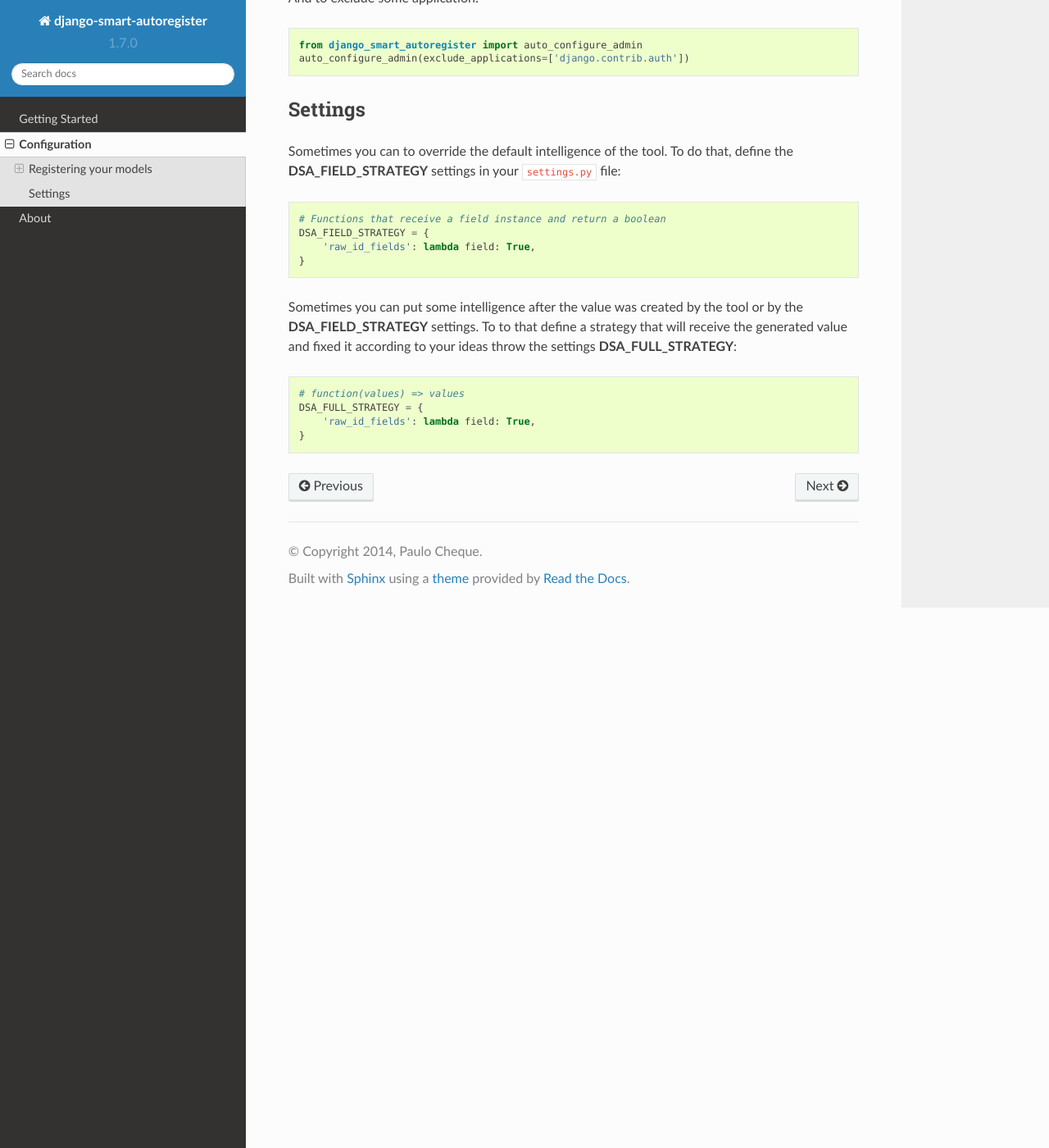
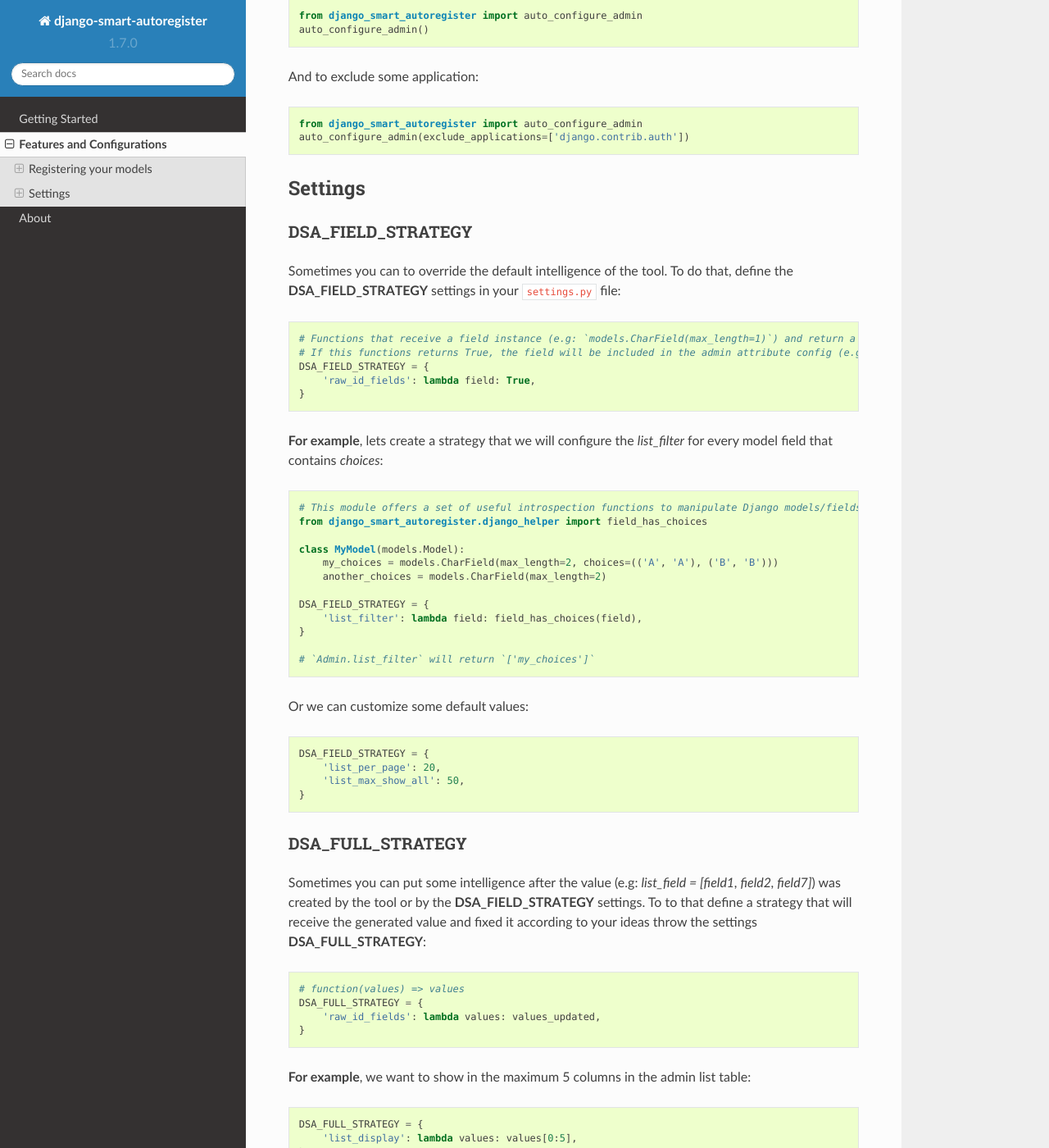
Before and after one commit to paulocheque/django-smart-autoregister, a Sphinx documentation site: the page built from docs/source/features.rst, in a window 1280 px wide and 1400 px high, scrolled down 1407 px. Shown: the whole window at 82% size. Built offline with Sphinx 7.4.7 and the Read the Docs theme 2.0.0, drawn with Linux system fonts in a browser that asks for light colours; some of the changed text lies outside the part shown.

Commit message:
Better documentation with examples

```diff
--- a/docs/source/features.rst
+++ b/docs/source/features.rst
@@ -1,6 +1,6 @@
 .. _more:
 
-Configuration
+Features and Configurations
 *******************************************************************************
 
 https://docs.djangoproject.com/en/dev/ref/contrib/admin/
@@ -9,12 +9,17 @@
 Registering your models
 ===============================================================================
 
-Do not use the standard Django method to register your application::
+**Do not use** the standard Django method to register your application::
 
     from django.contrib import admin
     admin.site.register(YourModel, YourModelAdmin)
 
-Rather that, register your models using the DSA methods, by *model* or *app* that it is explained in the following sections.
+Rather that, register your models using one of the following functions, by *model* or *app* that it is explained in the following sections:
+
+- **auto_configure_admin_for_model(model, override=False, **kwargs)**
+- **auto_configure_admin_for_app(app, override=False)**
+- **auto_configure_admin(applications=[], exclude_applications=[], override=False)**
+
 
 
 Configuration per model
@@ -65,17 +70,56 @@
 Settings
 ===============================================================================
 
+
+DSA_FIELD_STRATEGY
+-------------------
+
 Sometimes you can to override the default intelligence of the tool. To do that, define the **DSA_FIELD_STRATEGY** settings in your ``settings.py`` file::
 
-    # Functions that receive a field instance and return a boolean
+    # Functions that receive a field instance (e.g: `models.CharField(max_length=1)`) and return a boolean
+    # If this functions returns True, the field will be included in the admin attribute config (e.g: `Admin.raw_id_fields`)
     DSA_FIELD_STRATEGY = {
         'raw_id_fields': lambda field: True,
     }
 
+**For example**, lets create a strategy that we will configure the `list_filter` for every model field that contains `choices`::
 
-Sometimes you can put some intelligence after the value was created by the tool or by the **DSA_FIELD_STRATEGY** settings. To to that define a strategy that will receive the generated value and fixed it according to your ideas throw the settings **DSA_FULL_STRATEGY**::
+    # This module offers a set of useful introspection functions to manipulate Django models/fields
+    from django_smart_autoregister.django_helper import field_has_choices
+
+    class MyModel(models.Model):
+        my_choices = models.CharField(max_length=2, choices=(('A', 'A'), ('B', 'B')))
+        another_choices = models.CharField(max_length=2)
+
+    DSA_FIELD_STRATEGY = {
+        'list_filter': lambda field: field_has_choices(field),
+    }
+
+    # `Admin.list_filter` will return `['my_choices']`
+
+Or we can customize some default values::
+
+    DSA_FIELD_STRATEGY = {
+        'list_per_page': 20,
+        'list_max_show_all': 50,
+    }
+
+
+DSA_FULL_STRATEGY
+-------------------
+
+Sometimes you can put some intelligence after the value (e.g: `list_field = [field1, field2, field7]`) was created by the tool or by the **DSA_FIELD_STRATEGY** settings. To to that define a strategy that will receive the generated value and fixed it according to your ideas throw the settings **DSA_FULL_STRATEGY**::
 
     # function(values) => values
     DSA_FULL_STRATEGY = {
-        'raw_id_fields': lambda field: True,
+        'raw_id_fields': lambda values: values_updated,
     }
+
+**For example**, we want to show in the maximum 5 columns in the admin list table::
+
+    DSA_FULL_STRATEGY = {
+        'list_display': lambda values: values[0:5],
+    }
+
+    # Without this config: Admin.list_display = ['a', 'b', 'c', 'd', 'e', 'f', 'g']
+    # With this last config: Admin.list_display = ['a', 'b', 'c', 'd', 'e']
--- a/docs/source/overview.rst
+++ b/docs/source/overview.rst
@@ -71,8 +71,8 @@
 Compatibility
 ===============================================================================
 
-* Tested with Django 1.2, 1.3, 1.4, 1.5, 1.6, 1.7 and PyPy
-* Tested with Python 2.7, 3.3 and 3.4
+* Tested with Django 1.4, 1.5, 1.6, 1.7, 1.8
+* Tested with Python 2.7, 3.3, 3.4 and PyPy
 
 
 Motivation
@@ -84,4 +84,4 @@
 External references
 ===============================================================================
 
-  *
+  * TODO
```
